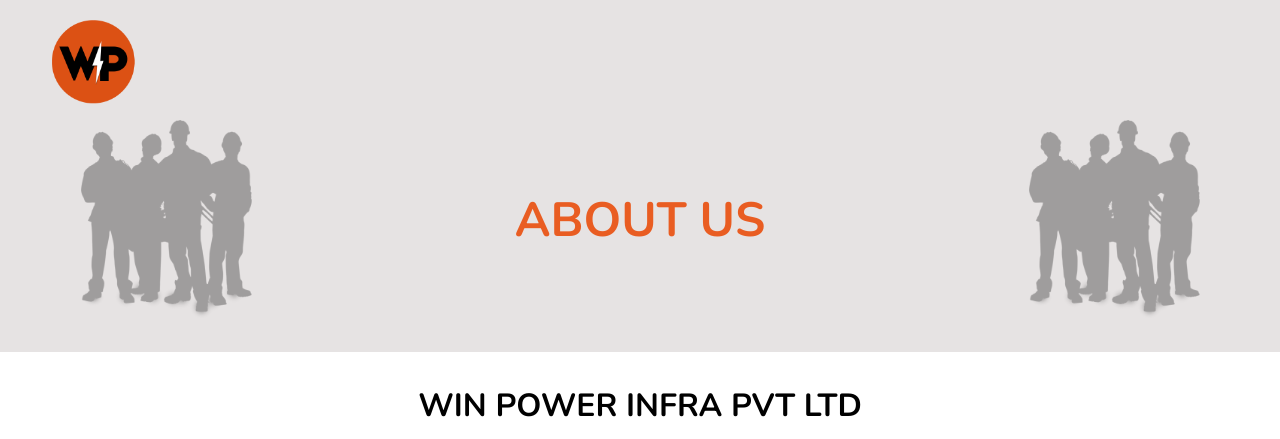
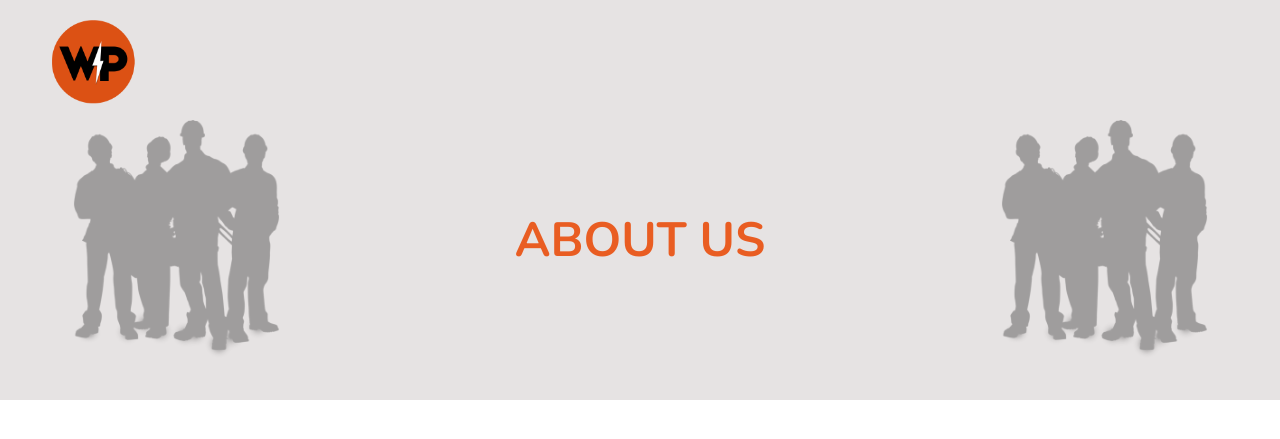
Before and after one commit to AmanKAggarwal/winpower-website, a React (Vite) app: page /about-us in a window 1280 px wide. Shown: the top 439 px of the page. Built offline with nearby package versions, Linux system fonts and the light colour scheme.

Commit message:
fix for phone screens

```diff
--- a/src/components/PageTitleSection.tsx
+++ b/src/components/PageTitleSection.tsx
@@ -3,70 +3,89 @@ import styled from "styled-components";
 
 // Styled Components
 const SectionContainer = styled.div`
-  display: flex;
-  justify-content: space-between;
-  align-items: center;
+  position: relative;
   background-color: #e6e3e3;
-  text-align: center;
-  min-height: 17rem;
-  padding: 120px 0 2rem 0;
+  max-height: 400px;
+  padding: 120px 0 40px 0; /* 120px top padding to clear navbar */
   margin-top: 0;
   width: 100%;
+  overflow: hidden;
 `;
 
 const ContentWrapper = styled.div`
-  display: flex;
-  justify-content: space-between;
-  align-items: center;
-  max-width: 1200px;
+  position: relative;
+  max-width: 1400px;
   width: 100%;
   margin: 0 auto;
+  display: grid;
+  grid-template-columns: 1fr 2fr 1fr;
+  align-items: center;
+  gap: 2rem;
   padding: 0 2rem;
+
+  @media (max-width: 1024px) {
+    grid-template-columns: 1fr;
+    gap: 1rem;
+  }
 `;
 
 const ImageContainer = styled.div<{ side: "left" | "right" }>`
-  width: 25%;
+  width: 100%;
   display: flex;
-  justify-content: ${props => props.side === "left" ? "flex-start" : "flex-end"};
+  justify-content: center;
   align-items: center;
 
   img {
-    max-height: 40vh;
-    width: 100%;
+    width: auto;
+    height: auto;
+    max-height: 240px; /* Adjusted to account for the increased padding */
+    max-width: 100%;
     filter: brightness(0) contrast(1);
     opacity: 0.3;
     object-fit: contain;
   }
+
+  @media (max-width: 1024px) {
+    display: none;
+  }
 `;
 
 const Title = styled.h2`
-  width: 100%;
   font-size: 3rem;
   color: #e95d22;
   text-transform: uppercase;
   text-align: center;
-  padding: 0 1rem;
+  line-height: 1.3;
+  margin: 0;
+
+  @media (max-width: 1024px) {
+    font-size: 2rem;
+    line-height: 1.4;
+    padding: 0 1rem;
+  }
 `;
 
-const PageTitleSection: React.FC<{
+interface PageTitleSectionProps {
   title: string;
-  leftImagePath?: string;
-  rightImagePath?: string;
-}> = ({ title, leftImagePath, rightImagePath }) => {
+  leftImagePath: string;
+  rightImagePath: string;
+}
+
+const PageTitleSection: React.FC<PageTitleSectionProps> = ({
+  title,
+  leftImagePath,
+  rightImagePath,
+}) => {
   return (
     <SectionContainer>
       <ContentWrapper>
-        {leftImagePath && (
-          <ImageContainer side="left">
-            <img src={leftImagePath} alt="Left shadow" />
-          </ImageContainer>
-        )}
+        <ImageContainer side="left">
+          <img src={leftImagePath} alt="Left decoration" />
+        </ImageContainer>
         <Title>{title}</Title>
-        {rightImagePath && (
-          <ImageContainer side="right">
-            <img src={rightImagePath} alt="Right shadow" />
-          </ImageContainer>
-        )}
+        <ImageContainer side="right">
+          <img src={rightImagePath} alt="Right decoration" />
+        </ImageContainer>
       </ContentWrapper>
     </SectionContainer>
   );
--- a/src/pages/HomePage.tsx
+++ b/src/pages/HomePage.tsx
@@ -18,28 +18,57 @@ const HeroSection = styled.section`
   justify-content: center;
   text-align: center;
   color: white;
+  padding: 0 20px;
 `;
 
 const HeroTitle = styled.h1`
   font-size: 4rem;
   margin-bottom: 1rem;
   max-width: 800px;
+  display: flex;
+  flex-direction: column;
+  align-items: center;
+  text-transform: uppercase;
+  letter-spacing: 2px;
+  line-height: 1.3;
+  color: #e95d22;
+
+  @media (max-width: 768px) {
+    font-size: 2rem;
+    max-width: 100%;
+    line-height: 1.4;
+  }
 
   span {
-    color: #e95d22;
+    display: block;
+    margin: 0.2em 0;
+  }
+
+  .amp {
+    font-size: 0.9em;
+    margin: 0.1em 0;
   }
 `;
 
 const HeroSubtitle = styled.p`
   font-size: 1.5rem;
   max-width: 600px;
-  margin-bottom: 2rem;
+  margin: 0 auto 2rem auto;
+
+  @media (max-width: 768px) {
+    font-size: 1.2rem;
+    max-width: 100%;
+  }
 `;
 
 const ProjectsSection = styled.section`
   background: #f8f9fa;
-  padding: 5rem 2rem;
+  padding: 5rem 1rem;
   text-align: center;
+
+  @media (max-width: 768px) {
+    padding: 3rem 1rem;
+  }
 `;
 
 const ProjectGrid = styled.div`
@@ -49,9 +78,15 @@ const ProjectGrid = styled.div`
   max-width: 1200px;
   width: 100%;
   margin: 0 auto;
+  padding: 0 1rem;
+
+  @media (max-width: 1024px) {
+    grid-template-columns: repeat(2, 1fr);
+  }
 
   @media (max-width: 768px) {
     grid-template-columns: 1fr;
+    gap: 1.5rem;
   }
 `;
 
@@ -105,6 +140,10 @@ const ServicesGrid = styled.div`
   max-width: 1200px;
   margin: 0 auto;
   padding: 0 2rem;
+
+  @media (max-width: 768px) {
+    padding: 0 1rem;
+  }
 `;
 
 const ServiceCard = styled.div`
@@ -153,6 +192,10 @@ const TestimonialsSection = styled.section`
   text-align: center;
   position: relative;
   overflow: hidden;
+
+  @media (max-width: 768px) {
+    padding: 3rem 1rem;
+  }
 `;
 
 const TestimonialWrapper = styled.div`
@@ -315,6 +358,10 @@ const AboutSection = styled.section`
     font-size: 1.1rem;
     opacity: 0.8;
   }
+
+  @media (max-width: 768px) {
+    padding: 3rem 1rem;
+  }
 `;
 
 const DiscussSection = styled(Section)`
@@ -333,6 +380,10 @@ const DiscussSection = styled(Section)`
     right: 0;
     bottom: 0;
     background: linear-gradient(45deg, rgba(255, 255, 255, 0.1) 0%, rgba(255, 255, 255, 0) 100%);
+  }
+
+  @media (max-width: 768px) {
+    padding: 2rem 1rem;
   }
 `;
 
@@ -472,8 +523,10 @@ const HomePage = () => {
     <>
       <HeroSection>
         <HeroTitle>
-          BUILDING <span>FOUNDATION</span><br />
-          FOR A BETTER FUTURE
+          BUILDING
+          <span>FOUNDATION</span>
+          <span className="amp">&</span>
+          <span>FOR A BETTER FUTURE</span>
         </HeroTitle>
         <HeroSubtitle>
           Our objective is to bridge the gap of sustainable development worldwide.
```
